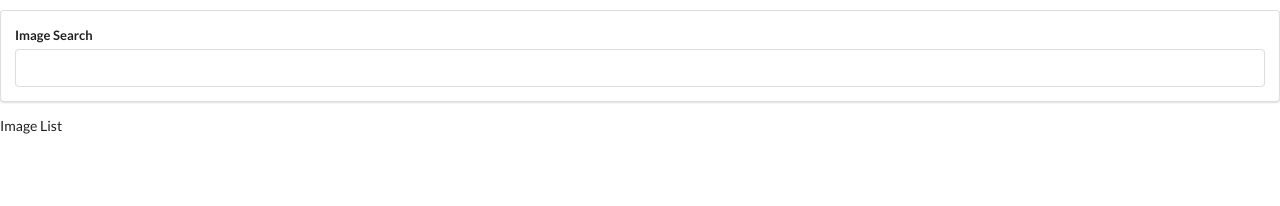
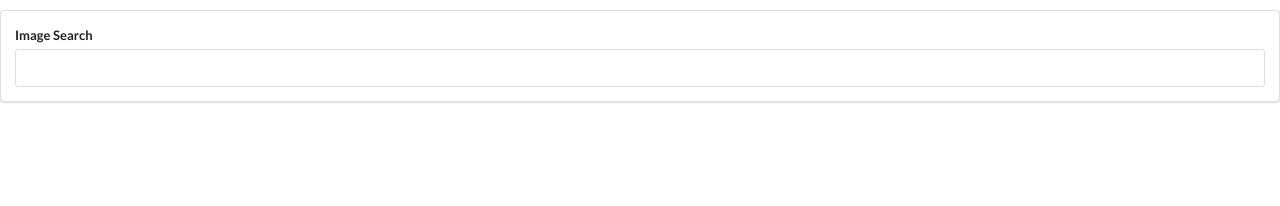
Before and after one commit to aurimas-darguzis/pics, a React (Create React App) app: page / in a window 1280 px wide. Shown: the top 206 px of the page. Built offline with nearby package versions, Linux system fonts and the light colour scheme.

Commit message:
added list of images

```diff
--- a/src/components/ImageList.js
+++ b/src/components/ImageList.js
@@ -1,8 +1,11 @@
 import React from 'react'
 
 const ImageList = (props) => {
+  const images = props.images.map(({description, id, urls}) => {
+    return <img key={id}  src={urls.regular} alt={description} />
+  })
   return (
-    <div>Image List</div>
+    <div>{images}</div>
     )
 }
 
```
Also changed, not shown: src/components/App.js (line endings or trailing spaces).
